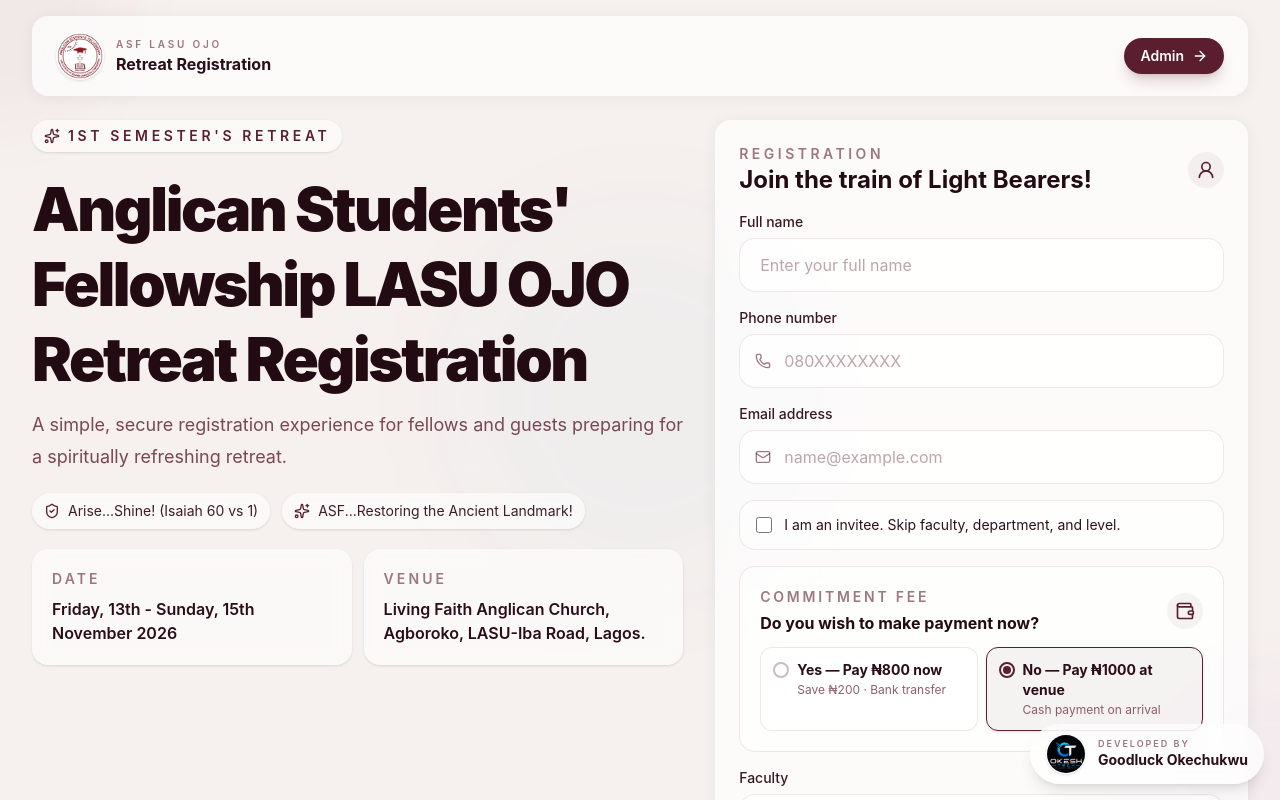
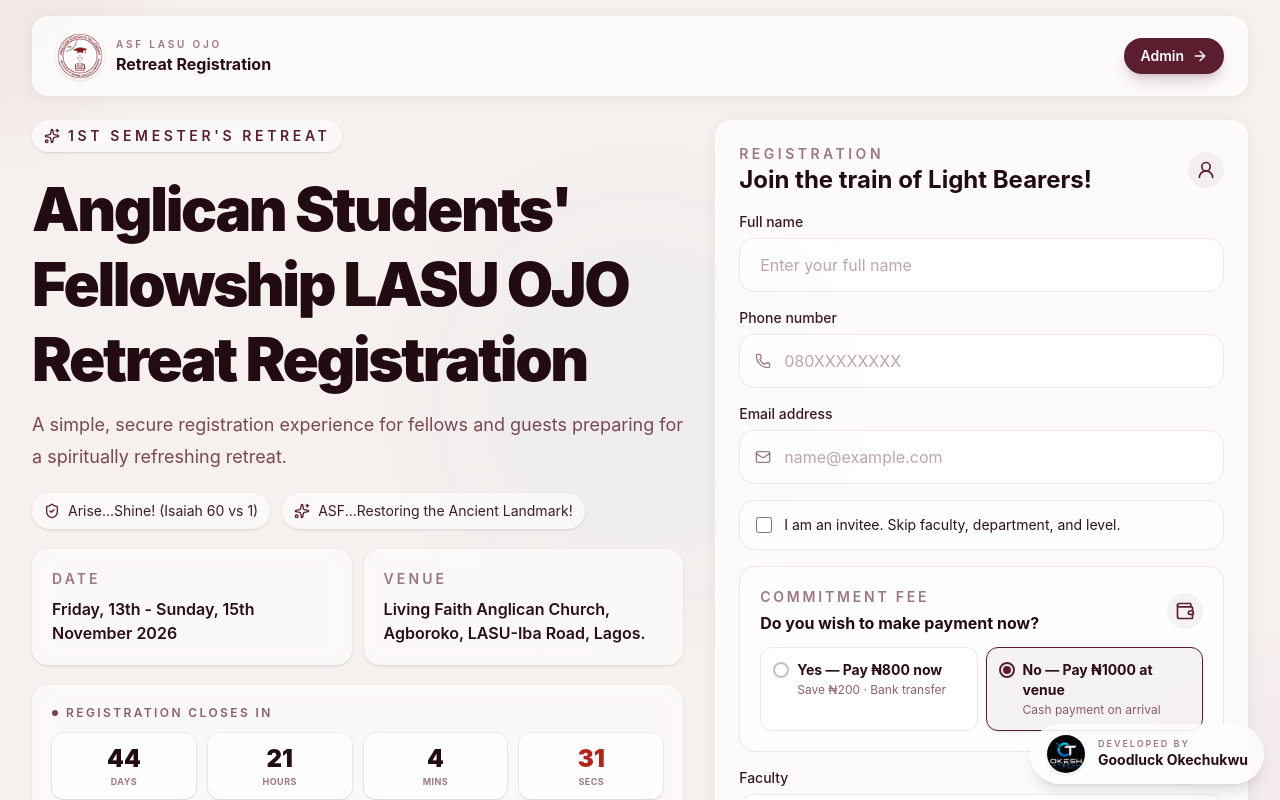
Before and after one commit to okesh-fashions/asflasuojoretreat, a React (Vite) app in the folder frontend/: page / in a window 1280 px wide. Shown: the top 800 px of the page. Built offline with nearby package versions, Linux system fonts and the light colour scheme.

Commit message:
Added countdown timer in landing page

```diff
--- a/frontend/src/pages/LandingPage.tsx
+++ b/frontend/src/pages/LandingPage.tsx
@@ -1,6 +1,6 @@
 // src/pages/LandingPage.tsx
 
-import { useState } from "react";
+import { useState, useEffect } from "react";
 import QRCode from "qrcode";
 import toast from "react-hot-toast";
 import {
@@ -8,7 +8,7 @@ import {
   CheckCircle2,
   Download,
   Phone,
-  Mail, // Added missing Mail import
+  Mail,
   ShieldCheck,
   Sparkles,
   UserRound,
@@ -29,8 +29,8 @@ type AttendeeFormState = {
   department: string;
   level: string;
   is_visitor: boolean;
-  pay_now: boolean; // true = Yes, false = No
-  receipt?: File | null; // receipt image if pay_now
+  pay_now: boolean;
+  receipt?: File | null;
 };
 
 type AttendeeRecord = {
@@ -113,6 +113,41 @@ export function LandingPage() {
   const [qrDataUrl, setQrDataUrl] = useState("");
   const [receiptPreview, setReceiptPreview] = useState<string>("");
   const [copiedField, setCopiedField] = useState<string>("");
+
+  // Countdown state
+  const [timeLeft, setTimeLeft] = useState({
+    days: 0,
+    hours: 0,
+    minutes: 0,
+    seconds: 0,
+  });
+
+  // Countdown effect
+  useEffect(() => {
+    const targetDate = new Date("2026-11-13T10:00:00").getTime();
+
+    const interval = setInterval(() => {
+      const now = new Date().getTime();
+      const distance = targetDate - now;
+
+      if (distance < 0) {
+        clearInterval(interval);
+        setTimeLeft({ days: 0, hours: 0, minutes: 0, seconds: 0 });
+        return;
+      }
+
+      setTimeLeft({
+        days: Math.floor(distance / (1000 * 60 * 60 * 24)),
+        hours: Math.floor(
+          (distance % (1000 * 60 * 60 * 24)) / (1000 * 60 * 60),
+        ),
+        minutes: Math.floor((distance % (1000 * 60 * 60)) / (1000 * 60)),
+        seconds: Math.floor((distance % (1000 * 60)) / 1000),
+      });
+    }, 1000);
+
+    return () => clearInterval(interval);
+  }, []);
 
   const updateField = (
     field: keyof AttendeeFormState,
@@ -239,7 +274,6 @@ export function LandingPage() {
     setIsSubmitting(true);
 
     try {
-      // Determine payment method
       const paymentMethod =
         form.is_visitor || form.pay_now ? "bank_transfer" : "cash";
 
@@ -331,7 +365,6 @@ export function LandingPage() {
       if (navigator.clipboard && window.isSecureContext) {
         await navigator.clipboard.writeText(text);
       } else {
-        // Fallback for non-HTTPS / older browsers
         const textarea = document.createElement("textarea");
         textarea.value = text;
         textarea.style.position = "fixed";
@@ -435,6 +468,50 @@ export function LandingPage() {
                   <p className="mt-1 text-sm font-semibold text-[#2a0d18] sm:mt-2 sm:text-base">
                     {retreatInfo.venue}
                   </p>
+                </div>
+              </div>
+
+              {/* Countdown Timer */}
+              <div className="rounded-xl bg-white/60 p-4 shadow-sm backdrop-blur-[8px] sm:rounded-2xl sm:p-5">
+                <div className="mb-3 flex items-center gap-2">
+                  <div className="h-1.5 w-1.5 rounded-full bg-[#5b1e2e] animate-pulse" />
+                  <p className="text-[10px] font-semibold uppercase tracking-[0.2em] text-[#5b1e2e]/70 sm:text-xs">
+                    Registration closes in
+                  </p>
+                </div>
+                <div className="grid grid-cols-4 gap-2 sm:gap-3">
+                  <div className="flex flex-col items-center justify-center rounded-xl bg-white/80 py-2.5 shadow-sm ring-1 ring-[#5b1e2e]/5">
+                    <span className="text-xl font-black text-[#220b13] sm:text-2xl">
+                      {timeLeft.days}
+                    </span>
+                    <span className="text-[9px] font-bold uppercase tracking-wider text-[#5b1e2e]/60">
+                      Days
+                    </span>
+                  </div>
+                  <div className="flex flex-col items-center justify-center rounded-xl bg-white/80 py-2.5 shadow-sm ring-1 ring-[#5b1e2e]/5">
+                    <span className="text-xl font-black text-[#220b13] sm:text-2xl">
+                      {timeLeft.hours}
+                    </span>
+                    <span className="text-[9px] font-bold uppercase tracking-wider text-[#5b1e2e]/60">
+                      Hours
+                    </span>
+                  </div>
+                  <div className="flex flex-col items-center justify-center rounded-xl bg-white/80 py-2.5 shadow-sm ring-1 ring-[#5b1e2e]/5">
+                    <span className="text-xl font-black text-[#220b13] sm:text-2xl">
+                      {timeLeft.minutes}
+                    </span>
+                    <span className="text-[9px] font-bold uppercase tracking-wider text-[#5b1e2e]/60">
+                      Mins
+                    </span>
+                  </div>
+                  <div className="flex flex-col items-center justify-center rounded-xl bg-white/80 py-2.5 shadow-sm ring-1 ring-[#5b1e2e]/5">
+                    <span className="text-xl font-black text-[#b42318] sm:text-2xl">
+                      {timeLeft.seconds}
+                    </span>
+                    <span className="text-[9px] font-bold uppercase tracking-wider text-[#5b1e2e]/60">
+                      Secs
+                    </span>
+                  </div>
                 </div>
               </div>
             </div>
```
